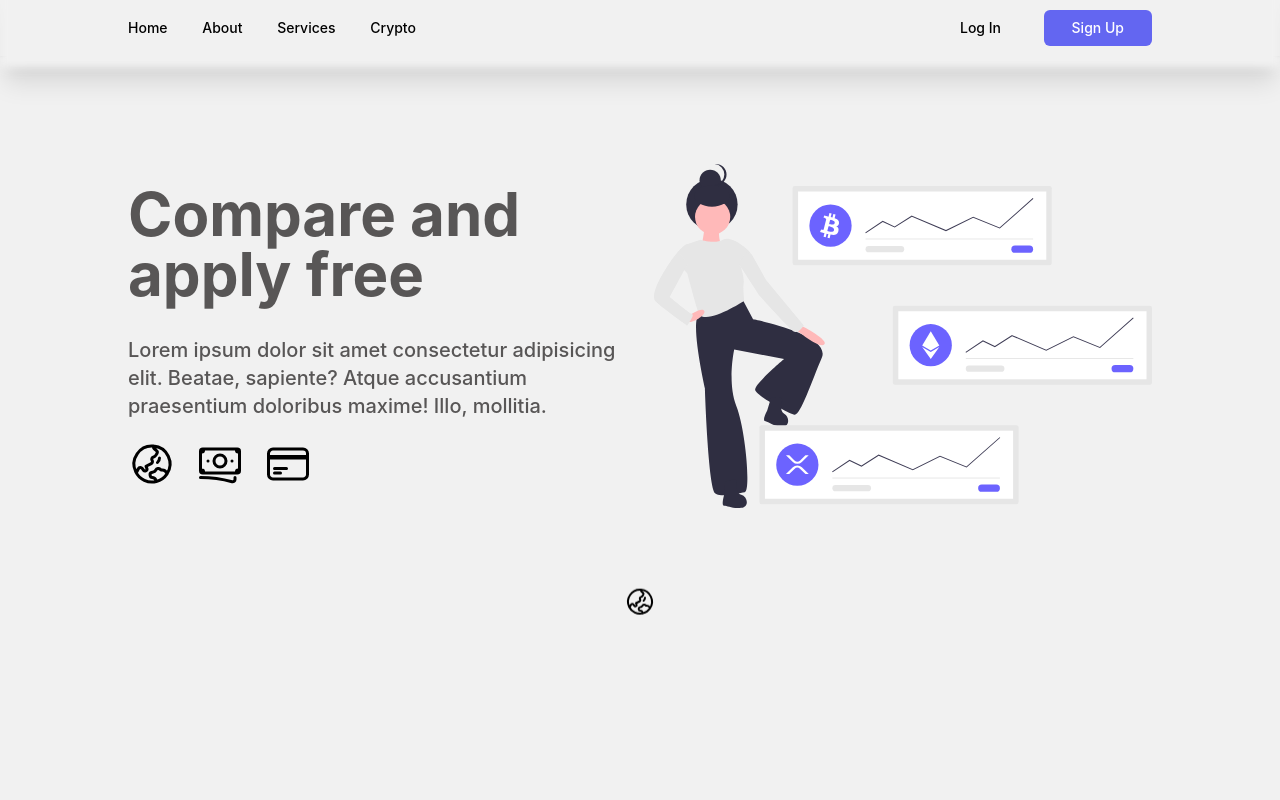
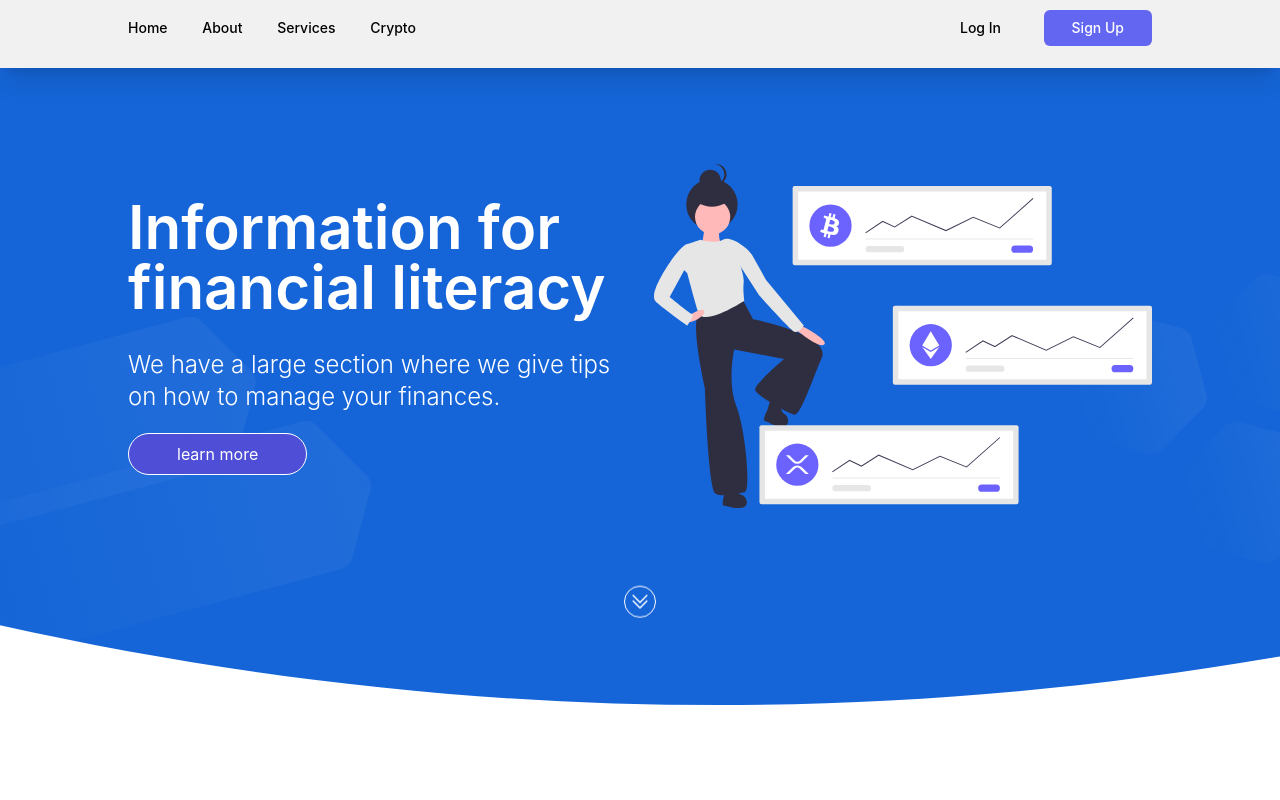
Before and after one commit to JuanLoyola/fintech-react, a React (Vite) app: page / in a window 1280 px wide. Shown: the top 800 px of the page. Built offline with nearby package versions, Linux system fonts and the light colour scheme.

Commit message:
new hero UI

```diff
--- a/src/components/Hero.jsx
+++ b/src/components/Hero.jsx
@@ -3,28 +3,15 @@ import React, { Component } from 'react'
 export default class Hero extends Component {
     render() {
         return (
-            <div className='w-full h-[100vh] flex flex-col justify-center items-center'>
-                <div className='w-full lg:max-w-5xl flex flex-col-reverse md:flex-row gap-x-7 justify-center items-center text-sm'>
+            <div className="w-full h-[100vh] pt-32 lg:pt-0 flex flex-col justify-center items-center bg-[url('/src/assets/Background.svg')] bg-no-repeat bg-cover">
+                {/* main content */}
+                <div className='w-full lg:max-w-5xl flex flex-col-reverse lg:flex-row lg:gap-x-7 justify-center items-center'>
                     <span className="w-4/5 md:w-3/6 h-[20rem] flex flex-col gap-y-5 justify-center items-center md:items-start">
-                        <h1 className='text-lg md:text-6xl font-bold mb-3'>Compare and apply free</h1>
-                        <p className='text-base font-medium md:text-xl'>Lorem ipsum dolor sit amet consectetur adipisicing elit. Beatae, sapiente? Atque accusantium praesentium doloribus maxime! Illo, mollitia.</p>
+                        <h1 className='text-white text-lg md:text-xl lg:text-6xl font-semibold mb-3'>Information for financial literacy</h1>
+                        <p className='text-white text-base font-light md:text-lg lg:text-2xl'>We have a large section where we give tips on how to manage your finances.</p>
                         <div className='w-full flex justify-center md:justify-start items-center gap-x-5'>
-                            <a href="" target="_blank" rel="noopener noreferrer">
-                                <svg xmlns="http://www.w3.org/2000/svg" fill="none" viewBox="0 0 24 24" stroke-width="1.5" stroke="currentColor" class="w-12 h-12 text-black ">
-                                <path stroke-linecap="round" stroke-linejoin="round" d="M12.75 3.03v.568c0 .334.148.65.405.864l1.068.89c.442.369.535 1.01.216 1.49l-.51.766a2.25 2.25 0 01-1.161.886l-.143.048a1.107 1.107 0 00-.57 1.664c.369.555.169 1.307-.427 1.605L9 13.125l.423 1.059a.956.956 0 01-1.652.928l-.679-.906a1.125 1.125 0 00-1.906.172L4.5 15.75l-.612.153M12.75 3.031a9 9 0 00-8.862 12.872M12.75 3.031a9 9 0 016.69 14.036m0 0l-.177-.529A2.25 2.25 0 0017.128 15H16.5l-.324-.324a1.453 1.453 0 00-2.328.377l-.036.073a1.586 1.586 0 01-.982.816l-.99.282c-.55.157-.894.702-.8 1.267l.073.438c.08.474.49.821.97.821.846 0 1.598.542 1.865 1.345l.215.643m5.276-3.67a9.012 9.012 0 01-5.276 3.67m0 0a9 9 0 01-10.275-4.835M15.75 9c0 .896-.393 1.7-1.016 2.25" />
-                                </svg>
-                            </a>
-
-                            <a href="" target="_blank" rel="noopener noreferrer">
-                            <svg xmlns="http://www.w3.org/2000/svg" fill="none" viewBox="0 0 24 24" stroke-width="1.5" stroke="currentColor" class="w-12 h-12 text-black ">
-                            <path stroke-linecap="round" stroke-linejoin="round" d="M2.25 18.75a60.07 60.07 0 0115.797 2.101c.727.198 1.453-.342 1.453-1.096V18.75M3.75 4.5v.75A.75.75 0 013 6h-.75m0 0v-.375c0-.621.504-1.125 1.125-1.125H20.25M2.25 6v9m18-10.5v.75c0 .414.336.75.75.75h.75m-1.5-1.5h.375c.621 0 1.125.504 1.125 1.125v9.75c0 .621-.504 1.125-1.125 1.125h-.375m1.5-1.5H21a.75.75 0 00-.75.75v.75m0 0H3.75m0 0h-.375a1.125 1.125 0 01-1.125-1.125V15m1.5 1.5v-.75A.75.75 0 003 15h-.75M15 10.5a3 3 0 11-6 0 3 3 0 016 0zm3 0h.008v.008H18V10.5zm-12 0h.008v.008H6V10.5z" />
-                            </svg>
-                            </a>
-
-                            <a href="" target="_blank" rel="noopener noreferrer">
-                            <svg xmlns="http://www.w3.org/2000/svg" fill="none" viewBox="0 0 24 24" stroke-width="1.5" stroke="currentColor" class="w-12 h-12 text-black ">
-                            <path stroke-linecap="round" stroke-linejoin="round" d="M2.25 8.25h19.5M2.25 9h19.5m-16.5 5.25h6m-6 2.25h3m-3.75 3h15a2.25 2.25 0 002.25-2.25V6.75A2.25 2.25 0 0019.5 4.5h-15a2.25 2.25 0 00-2.25 2.25v10.5A2.25 2.25 0 004.5 19.5z" />
-                            </svg>
+                            <a className='text-white border border-white px-12 py-2 rounded-full hover-button hover:text-black transition-all' href="" target="_blank" rel="noopener noreferrer">
+                                learn more
                             </a>
                         </div>
                     </span>
@@ -34,9 +21,10 @@ export default class Hero extends Component {
                     </span>
                 </div>
 
+                {/* scroll down animation */}
                 <div className='mt-24'>
-                    <svg xmlns="http://www.w3.org/2000/svg" fill="none" viewBox="0 0 24 24" stroke-width="1.5" stroke="currentColor" class="w-8 h-8 text-black animate-bounce z-0">
-                        <path stroke-linecap="round" stroke-linejoin="round" d="M12.75 3.03v.568c0 .334.148.65.405.864l1.068.89c.442.369.535 1.01.216 1.49l-.51.766a2.25 2.25 0 01-1.161.886l-.143.048a1.107 1.107 0 00-.57 1.664c.369.555.169 1.307-.427 1.605L9 13.125l.423 1.059a.956.956 0 01-1.652.928l-.679-.906a1.125 1.125 0 00-1.906.172L4.5 15.75l-.612.153M12.75 3.031a9 9 0 00-8.862 12.872M12.75 3.031a9 9 0 016.69 14.036m0 0l-.177-.529A2.25 2.25 0 0017.128 15H16.5l-.324-.324a1.453 1.453 0 00-2.328.377l-.036.073a1.586 1.586 0 01-.982.816l-.99.282c-.55.157-.894.702-.8 1.267l.073.438c.08.474.49.821.97.821.846 0 1.598.542 1.865 1.345l.215.643m5.276-3.67a9.012 9.012 0 01-5.276 3.67m0 0a9 9 0 01-10.275-4.835M15.75 9c0 .896-.393 1.7-1.016 2.25" />
+                    <svg xmlns="http://www.w3.org/2000/svg" fill="none" viewBox="0 0 24 24" strokeWidth="1.5" stroke="currentColor" className="w-8 h-8 p-1 text-white animate-bounce border border-white  rounded-full">
+                        <path strokeLinecap="round" strokeLinejoin="round" d="M19.5 5.25l-7.5 7.5-7.5-7.5m15 6l-7.5 7.5-7.5-7.5" />
                     </svg>
                 </div>
             </div>
--- a/src/components/Navbar.jsx
+++ b/src/components/Navbar.jsx
@@ -7,7 +7,7 @@ function Navbar() {
 
 	return (
 		<div className='fixed w-full shadow text-black h-14 flex justify-center items-center'>
-			<div className='w-full h-20 absolute bg-[#f1f1f1] blur-sm shadow-xl z-10'></div>
+			<div className='w-full h-20 absolute bg-[#f1f1f1] shadow-xl z-10'></div>
 			<div className='w-full relative lg:max-w-5xl flex justify-between items-center px-12 md:px-0 text-sm z-20 bg-none'>
 				{/* desktop */}
 				<ul className='hidden w-[18rem] md:flex justify-between items-center'>
--- a/src/index.css
+++ b/src/index.css
@@ -9,7 +9,7 @@
 
   color-scheme: light dark;
   color: #585656;
-  background-color: #f1f1f1;
+  background-color: #fff;
 
   font-synthesis: none;
   text-rendering: optimizeLegibility;
@@ -22,3 +22,14 @@
   padding: 0;
   margin: 0;
 }
+
+/* animation bg hover */
+.hover-button {
+  background: linear-gradient(to right, rgb(78, 78, 215) 50%, #ffffff 50%);
+  background-size: 201% 100%;
+  transition: background-position 0.5s;
+}
+
+.hover-button:hover {
+  background-position: -100% 0;
+}
--- a/tailwind.config.cjs
+++ b/tailwind.config.cjs
@@ -5,7 +5,8 @@ module.exports = {
     "./src/**/*.{js,ts,jsx,tsx}",
   ],
   theme: {
-    extend: {},
+    extend: {
+    },
   },
   plugins: [],
 }
```
Also changed, not shown: src/assets/Background.svg (added).
